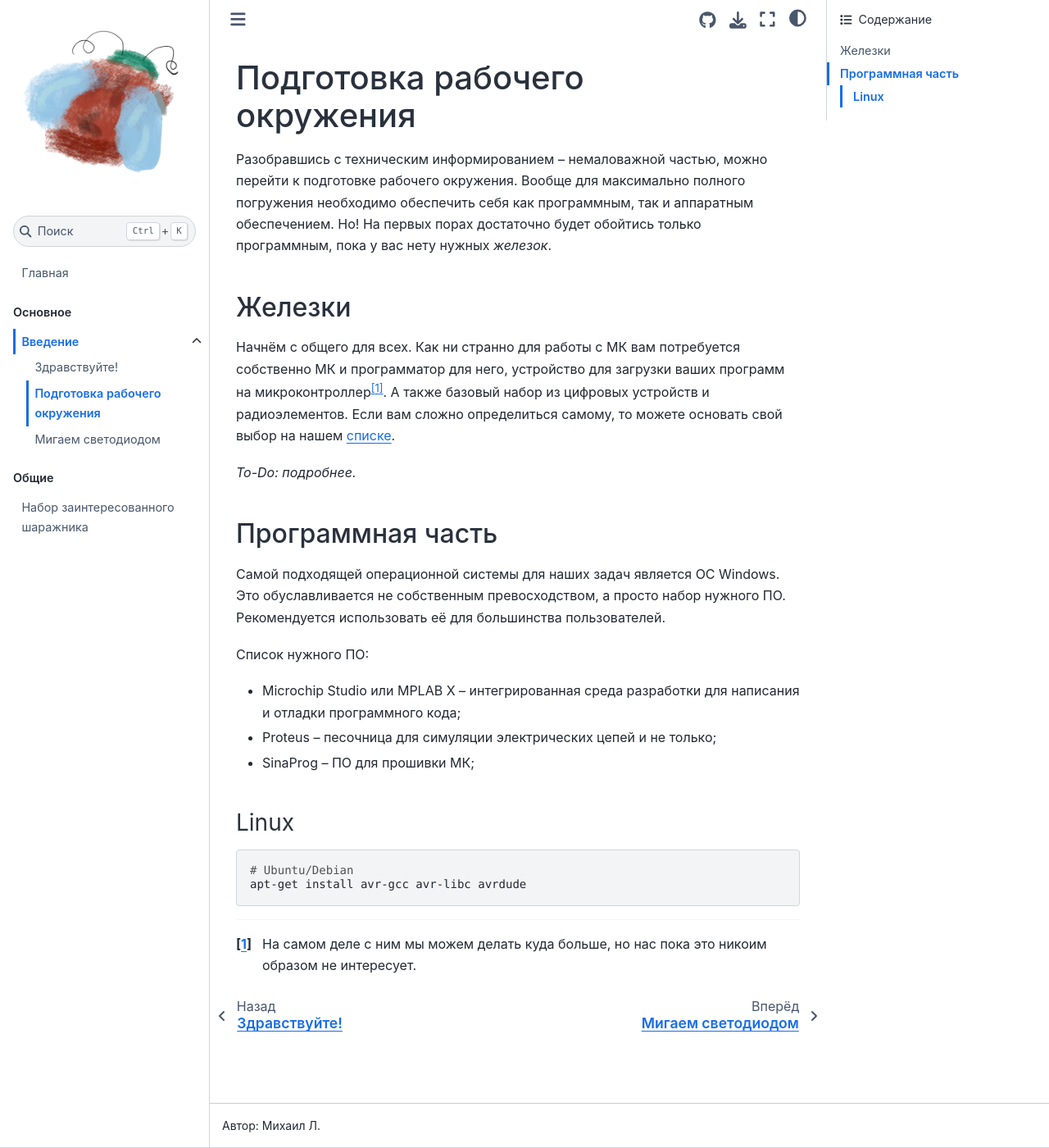
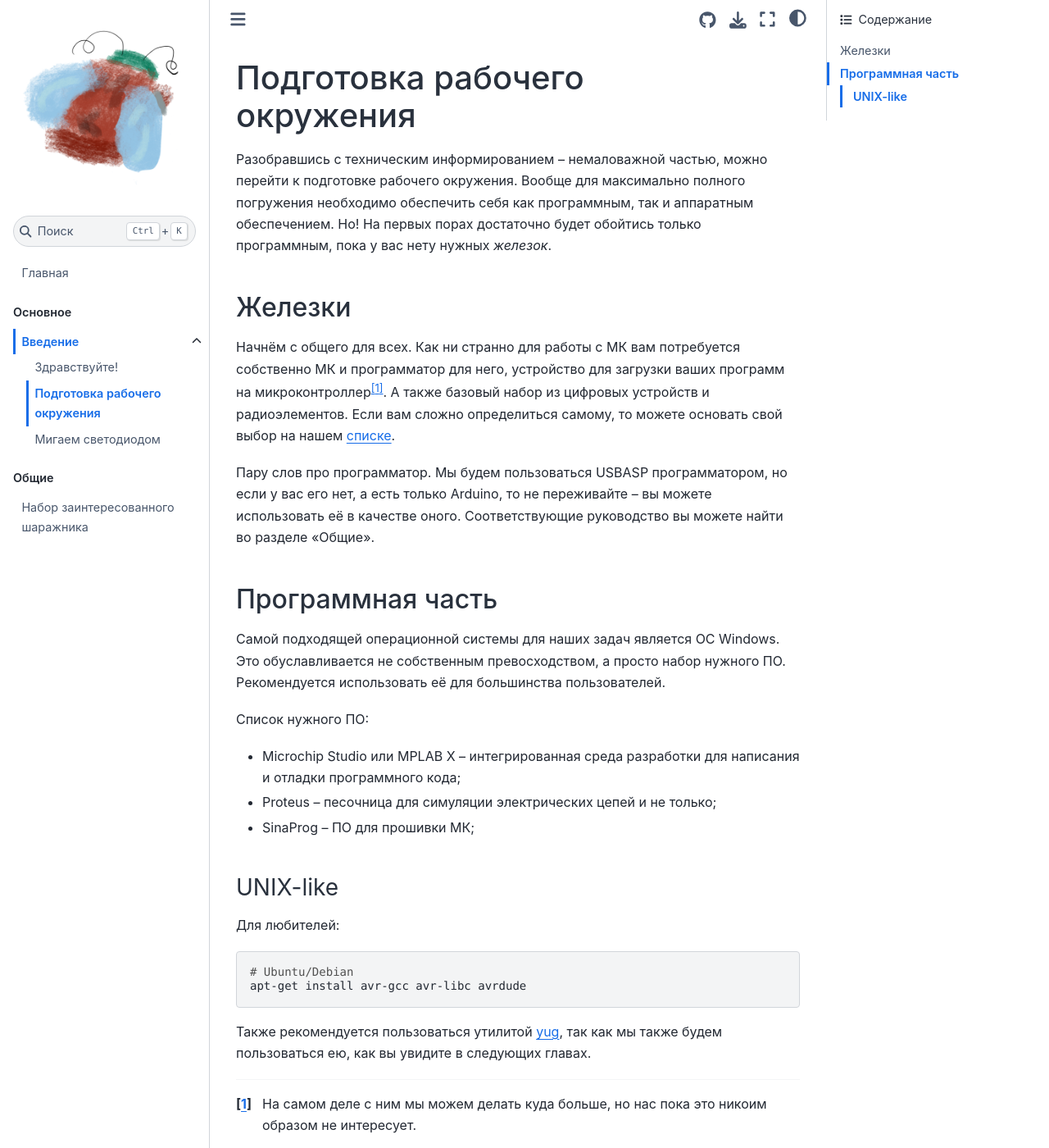
Before and after one commit to ioeffect/mktyt, a Jupyter Book: the page built from content/introduction/devenv.md, in a window 1280 px wide and 1400 px high. Shown: the whole window at 82% size. Built offline with Jupyter Book 1.0.4 settings and Sphinx 7.4.7 and the Sphinx Book theme 1.1.4, drawn with Linux system fonts in a browser that asks for light colours.

Commit message:
update devenv

````diff
--- a/content/introduction/devenv.md
+++ b/content/introduction/devenv.md
@@ -14,7 +14,10 @@
 устройств и радиоэлементов. Если вам сложно определиться самому, то
 можете основать свой выбор на нашем [списке](../common/starterpack.md).
 
-_To-Do: подробнее._
+Пару слов про программатор. Мы будем пользоваться USBASP программатором,
+но если у вас его нет, а есть только Arduino, то не переживайте --
+вы можете использовать её в качестве оного. Соответствующие руководство
+вы можете найти во разделе "Общие".
 
 ## Программная часть
 
@@ -28,12 +31,15 @@ _To-Do: подробнее._
 * Proteus -- песочница для симуляции электрических цепей и не только;
 * SinaProg -- ПО для прошивки МК;
 
-### Linux
+### UNIX-like
 
+Для любителей:
 ```bash
 # Ubuntu/Debian
 apt-get install avr-gcc avr-libc avrdude
 ```
+Также рекомендуется пользоваться утилитой [yug](https://github.com/dx3mod/yug),
+так как мы также будем пользоваться ею, как вы увидите в следующих главах.
 
 [^prog]: На самом деле с ним мы можем делать куда больше, но нас пока
 это никоим образом не интересует.
````
